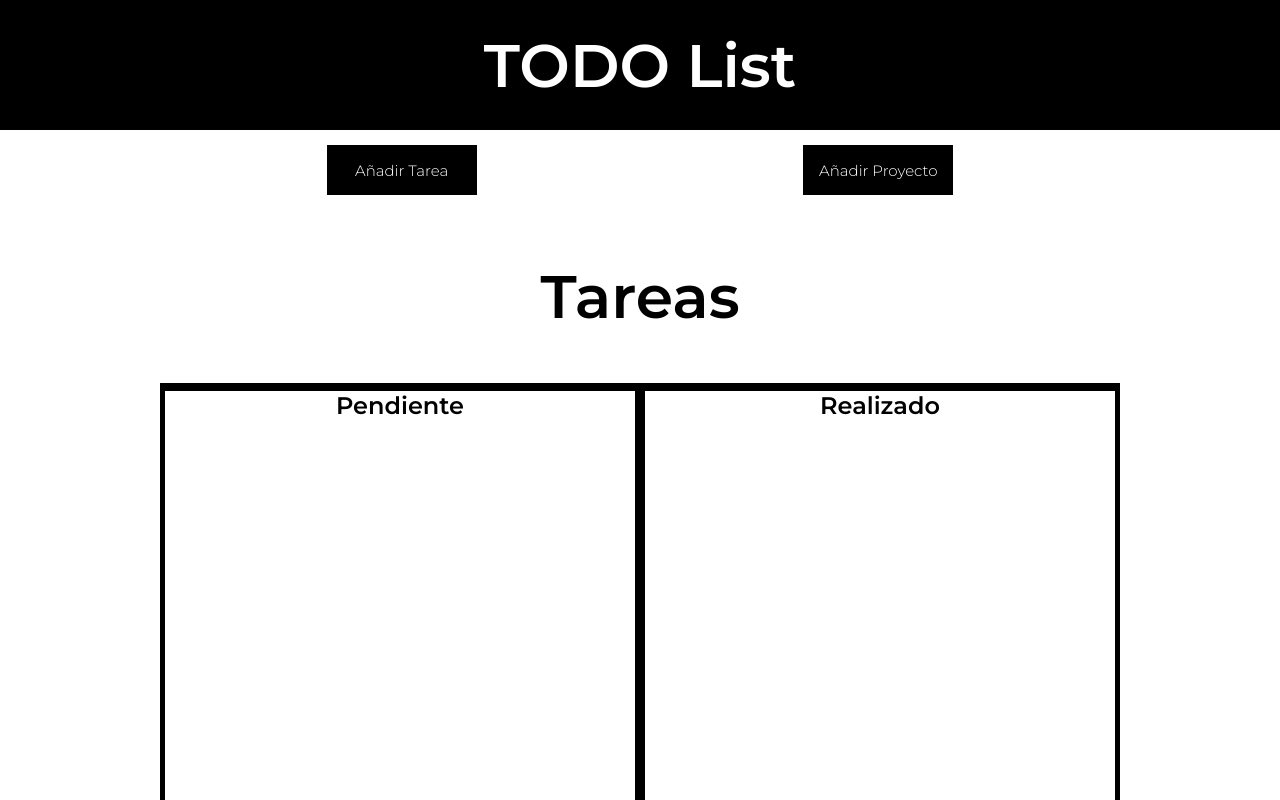
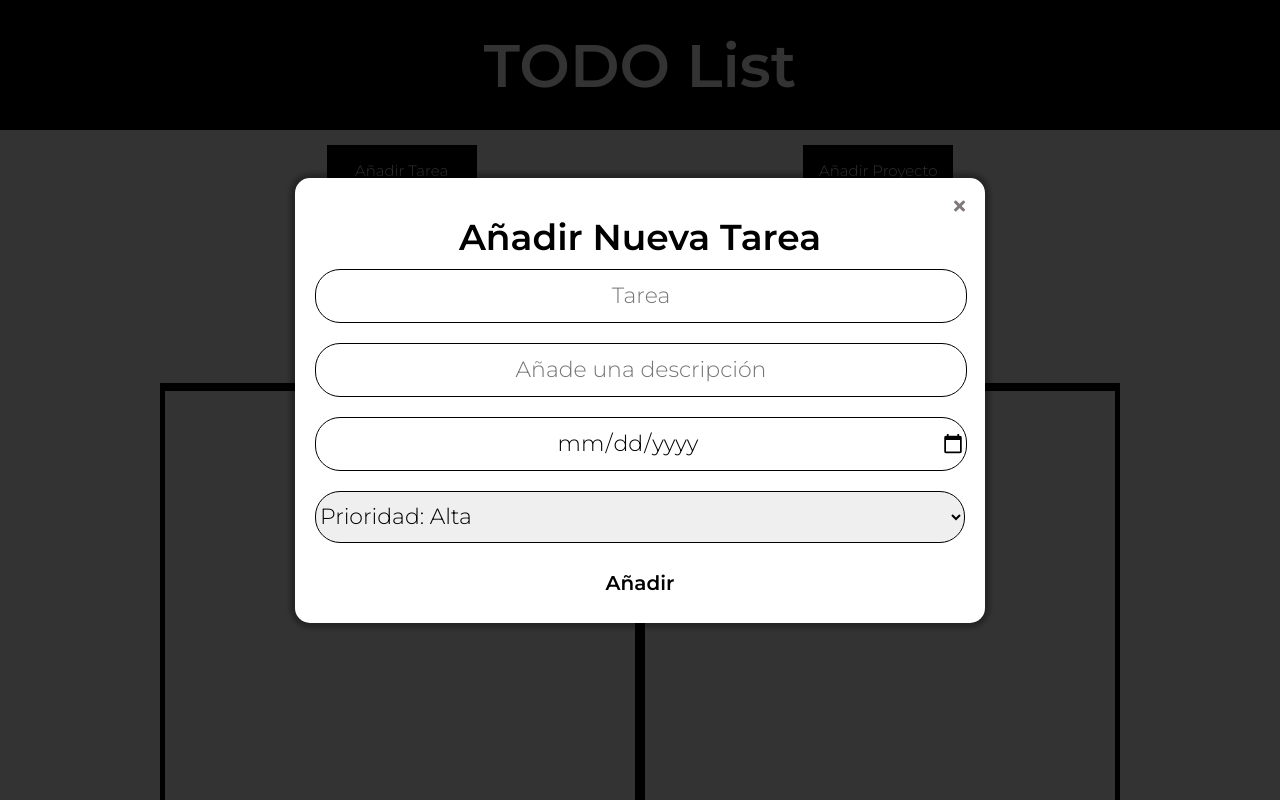
Before and after one commit to Leninner/todoApp, a website built with webpack: page dist/index.html in a window 1280 px wide. Both pictures are taken after a click on the button "Añadir Tarea". Shown: the top 800 px of the page. Built offline with nearby package versions, Linux system fonts and the light colour scheme.

Commit message:
Añado formulario para añadir Tareas Normales

```diff
--- a/src/home.js
+++ b/src/home.js
@@ -19,8 +19,10 @@ function doMainButtoms() {
 
     addItem.type = "button";
     addItem.value = "Añadir Tarea";
+    addItem.setAttribute("id", "addItem");
     addProject.type = "button";
     addProject.value = "Añadir Proyecto";
+    addProject.setAttribute("id", "addProjects");
 
     divMainButtoms.classList.add("main-buttoms");
 
--- a/src/index.js
+++ b/src/index.js
@@ -1,5 +1,37 @@
 import "./style.css";
 import { doHomePage } from "./home.js";
 import doHeaderProjects from "./projects.js"; // Página de proyectos
+import doFormItem from "./popups.js";
 
 doHomePage();
+
+const addItems = document.querySelector("#addItem");
+
+addItems.addEventListener("click", () => {
+    doFormItem();
+    const cerrarPopup = document.querySelector(".cerrarPopup"),
+        overlay = document.querySelector(".overlay"),
+        popup = document.querySelector(".popup"),
+        btnAñadir = document.querySelector(".btn-añadir"),
+        titleItem = document.querySelector("#titleItem"),
+        descriptionItem = document.querySelector("#descriptionItem"),
+        dueDate = document.querySelector("#dueDate"),
+        priorityListItem = document.querySelector("#priorityItem");
+
+    overlay.classList.add("active");
+    popup.classList.add("active");
+
+    cerrarPopup.addEventListener("click", () => {
+        overlay.classList.remove("active");
+        popup.classList.remove("active");
+    });
+
+    btnAñadir.addEventListener("click", () => {
+        console.log(
+            titleItem.value,
+            descriptionItem.value,
+            dueDate.value,
+            priorityListItem.value
+        );
+    });
+});
--- a/src/popups.js
+++ b/src/popups.js
@@ -14,52 +14,57 @@ function doFormItem() {
         priorityListItem = document.createElement("select"),
         optionPriorityOne = document.createElement("option"),
         optionPriorityTwo = document.createElement("option"),
-        optionPriorityThree = document.createElement("option");
+        optionPriorityThree = document.createElement("option"),
+        btnAñadir = document.createElement("input");
 
-    //         <select name="combo">
-    //     <!-- Opciones de la lista -->
-    //     <option value="1">Opción 1</option>
-    //     <option value="2" selected>Opción 2</option> <!-- Opción por defecto -->
-    //     <option value="3">Opción 3</option>
-    //   </select>
+    titleAddItem.textContent = "Añadir Nueva Tarea";
 
     overlay.classList.add("overlay");
     popup.classList.add("popup");
     cerrarPopup.classList.add("cerrarPopup");
-    fas.classList.add("fas fa-times");
+    fas.classList.add("fas", "fa-times");
     formAddItem.action = "";
     contenedorInputs.classList.add("contenedor-inputs");
+    btnAñadir.classList.add("btn-añadir");
 
+    btnAñadir.type = "button";
+    btnAñadir.value = "Añadir";
     titleItem.type = "text";
     titleItem.placeholder = "Tarea";
+    titleItem.setAttribute("id", "titleItem");
     descriptionItem.type = "text";
     descriptionItem.placeholder = "Añade una descripción";
+    descriptionItem.setAttribute("id", "descriptionItem");
     dueDateItem.type = "date";
+    dueDateItem.setAttribute("id", "dueDate");
     priorityListItem.name = "combo";
+    priorityListItem.setAttribute("id", "priorityItem");
     optionPriorityOne.value = "1";
-    optionPriorityOne.textContent = "Opción 1";
+    optionPriorityOne.textContent = "Prioridad: Alta";
+    optionPriorityOne.setAttribute("id", "optionOne");
     optionPriorityTwo.value = "2";
-    optionPriorityTwo.textContent = "Opción 2";
+    optionPriorityTwo.textContent = "Prioridad: Media";
+    optionPriorityTwo.setAttribute("id", "optionTwo");
     optionPriorityThree.value = "3";
-    optionPriorityThree.textContent = "Opción 3";
+    optionPriorityThree.textContent = "Prioridad: Baja";
+    optionPriorityThree.setAttribute("id", "optionThree");
+
+    priorityListItem.append(
+        optionPriorityOne,
+        optionPriorityTwo,
+        optionPriorityThree
+    );
+    contenedorInputs.append(
+        titleItem,
+        descriptionItem,
+        dueDateItem,
+        priorityListItem
+    );
+    formAddItem.append(contenedorInputs, btnAñadir);
+    cerrarPopup.appendChild(fas);
+    popup.append(cerrarPopup, titleAddItem, formAddItem);
+    overlay.appendChild(popup);
+    main.appendChild(overlay);
 }
 
-/* <div class="overlay">
-            <!-- Formulario -->
-            <div class="popup">
-                <div class="cerrarPopup"><i class="fas fa-times"></i></div>
-                <h3>Añade Un Nuevo Libro</h3>
-                <h4>Y Sigue Soñando</h4>
-                <form action="">
-                    <div class="contenedor-inputs">
-                        <input type="text" placeholder="Nombre del Libro" id="title">
-                        <input type="text" placeholder="Autor del Libro" id="author">
-                        <input type="number" placeholder="Año de Publicación" id="year">
-                        <input type="number" placeholder="Número de Páginas" id="pages">
-                        <h4>¿Ya Lo Leíste?</h4>
-                        <input id="check" type="checkbox">
-                    </div>
-                    <input type="button" class="btn-añadir" value="Añadir">
-                </form>
-            </div>
-        </div> */
+export default doFormItem;
--- a/src/style.css
+++ b/src/style.css
@@ -72,3 +72,108 @@
     display: flex;
     justify-content: space-between;
 }
+
+.overlay {
+    background-color: rgba(0, 0, 0, 0.8);
+    position: fixed;
+    top: 0;
+    bottom: 0;
+    right: 0;
+    left: 0;
+    display: flex;
+    align-items: center;
+    justify-content: center;
+    visibility: hidden;
+}
+
+.overlay.active {
+    visibility: visible;
+}
+
+.popup {
+    background-color: white;
+    box-shadow: 0px 0px 5px 5px rgba(0, 0, 0, 0.3);
+    border-radius: 15px;
+    padding: 20px;
+    text-align: center;
+    width: 650px;
+    transition: 0.3s ease all;
+    transform: scale(0.7);
+    opacity: 0;
+}
+
+.popup.active {
+    opacity: 1;
+    transform: scale(1);
+}
+
+.popup .cerrarPopup {
+    font-size: 16px;
+    line-height: 16px;
+    display: block;
+    text-align: right;
+    color: rgb(128, 120, 120);
+    transition: 0.1s ease all;
+}
+.popup .cerrarPopup:hover {
+    color: black;
+}
+
+.popup h3 {
+    font-size: 36px;
+    font-weight: 600;
+    margin-bottom: 10px;
+}
+
+.popup h4 {
+    font-size: 26px;
+    font-weight: 300;
+    margin-bottom: 20px;
+}
+
+.popup form .contenedor-inputs h4 {
+    font-size: 16px;
+    font-weight: 600;
+    margin-bottom: 20px;
+    /* opacity: 0; */
+}
+
+.popup form .contenedor-inputs input {
+    width: 100%;
+    margin-bottom: 20px;
+    height: 52px;
+    line-height: 52px;
+    font-size: 22px;
+    text-align: center;
+    border: 1px solid black;
+    border-radius: 25px;
+}
+
+.popup form .contenedor-inputs select {
+    width: 100%;
+    margin-bottom: 20px;
+    height: 52px;
+    line-height: 52px;
+    font-size: 22px;
+    border: 1px solid black;
+    border-radius: 25px;
+}
+
+.popup form .btn-añadir {
+    font-weight: bold;
+    width: 150px;
+    border-radius: 50px;
+    padding: 0 20px;
+    height: 40px;
+    line-height: 40px;
+    border: none;
+    color: rgb(0, 0, 0);
+    background-color: white;
+    font-size: 20px;
+    cursor: pointer;
+}
+
+.popup form .btn-añadir:hover {
+    background: black;
+    color: white;
+}
```
Also changed, not shown: dist/index.html, dist/main.js.
